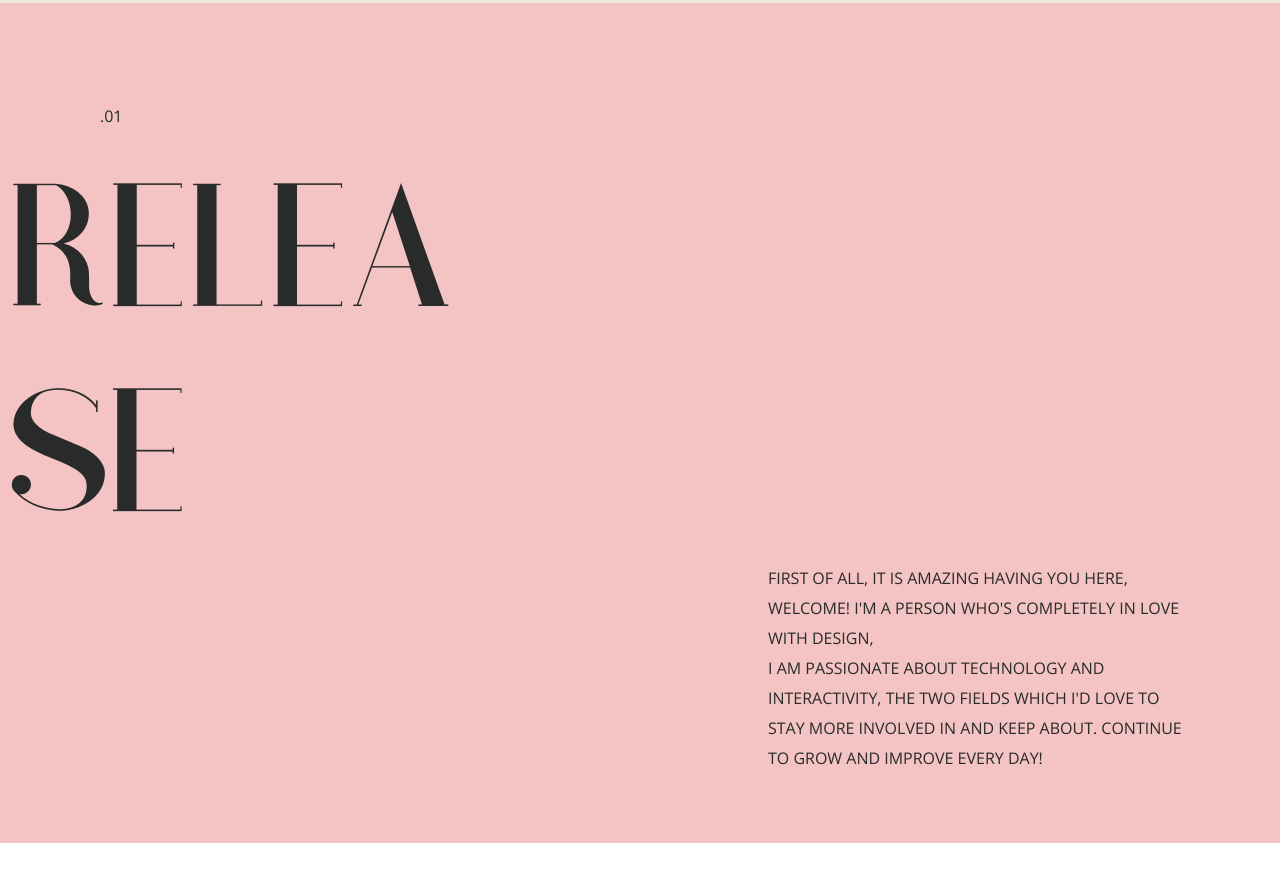
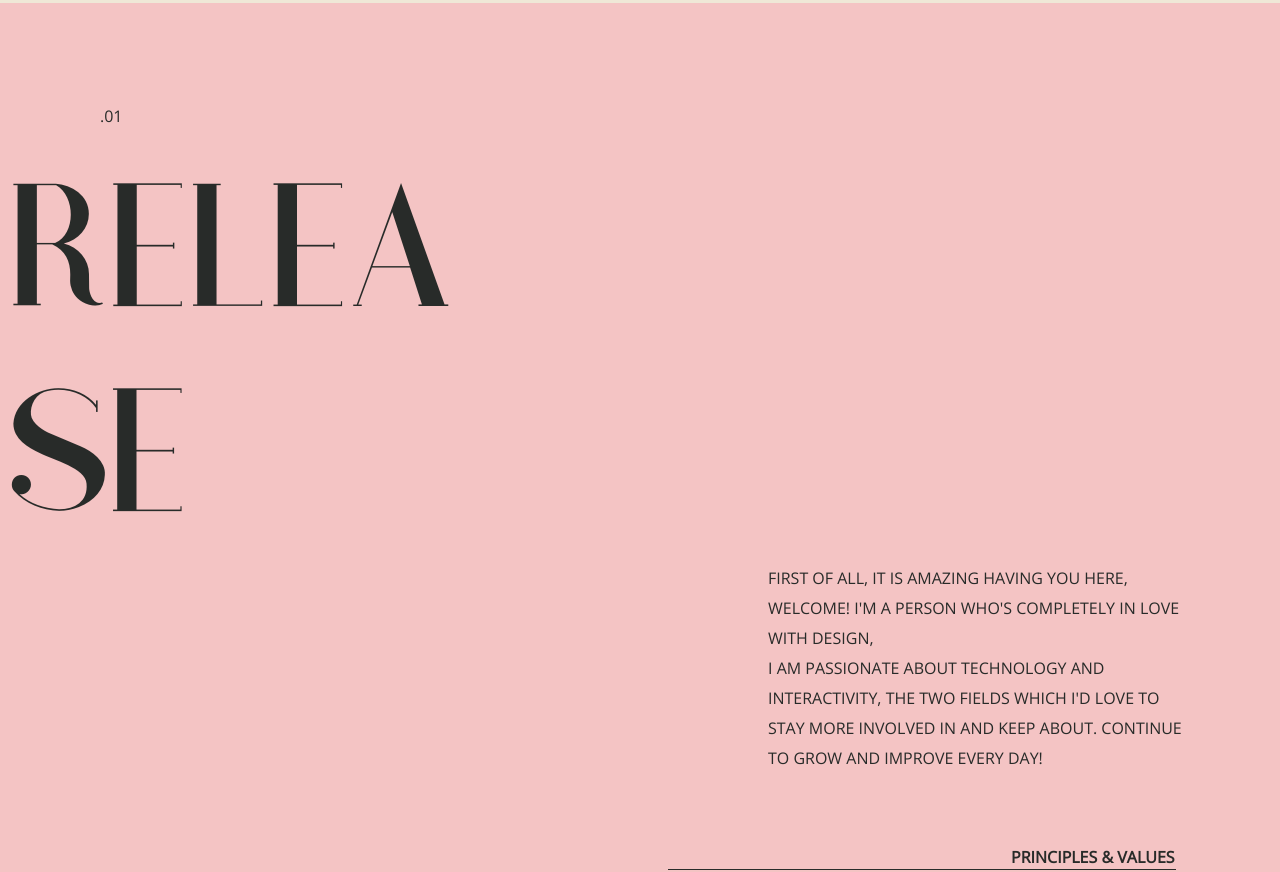
Before and after one commit to Besher58/Folio-atheme, a plain HTML site: page index.html in a window 1280 px wide. Shown: the part 1195-2067 px from the top of the page. Before the commit the page ends 2038 px from the top, so only its background shows below. Drawn offline with nearby package versions, Linux system fonts and the light colour scheme.

Commit message:
headtable

```diff
--- a/assets/css/style.css
+++ b/assets/css/style.css
@@ -68,3 +68,11 @@ div.width{
     padding:0 0 70px 60%;
     line-height: 30px;
 }
+.th{
+    border-bottom: solid 1px;
+    text-align: right;
+}
+#table{
+    width: 40%;
+    margin:0 0 0 52%;
+}
--- a/index.html
+++ b/index.html
@@ -31,7 +31,12 @@
                 <p class="text">FIRST OF ALL, IT IS AMAZING HAVING YOU HERE, WELCOME! I'M A PERSON WHO'S COMPLETELY IN
                     LOVE WITH DESIGN, <br> I AM PASSIONATE ABOUT TECHNOLOGY AND INTERACTIVITY, THE TWO FIELDS WHICH I'D
                     LOVE TO STAY MORE INVOLVED IN AND KEEP ABOUT. CONTINUE TO GROW AND IMPROVE EVERY DAY!</p>
-                </article>
+                <table id="table">
+                    <tr>
+                        <th class="th">PRINCIPLES & VALUES</th>
+                    </tr>
+                </table>
+            </article>
         </main>
     </section>
 </body>
```
